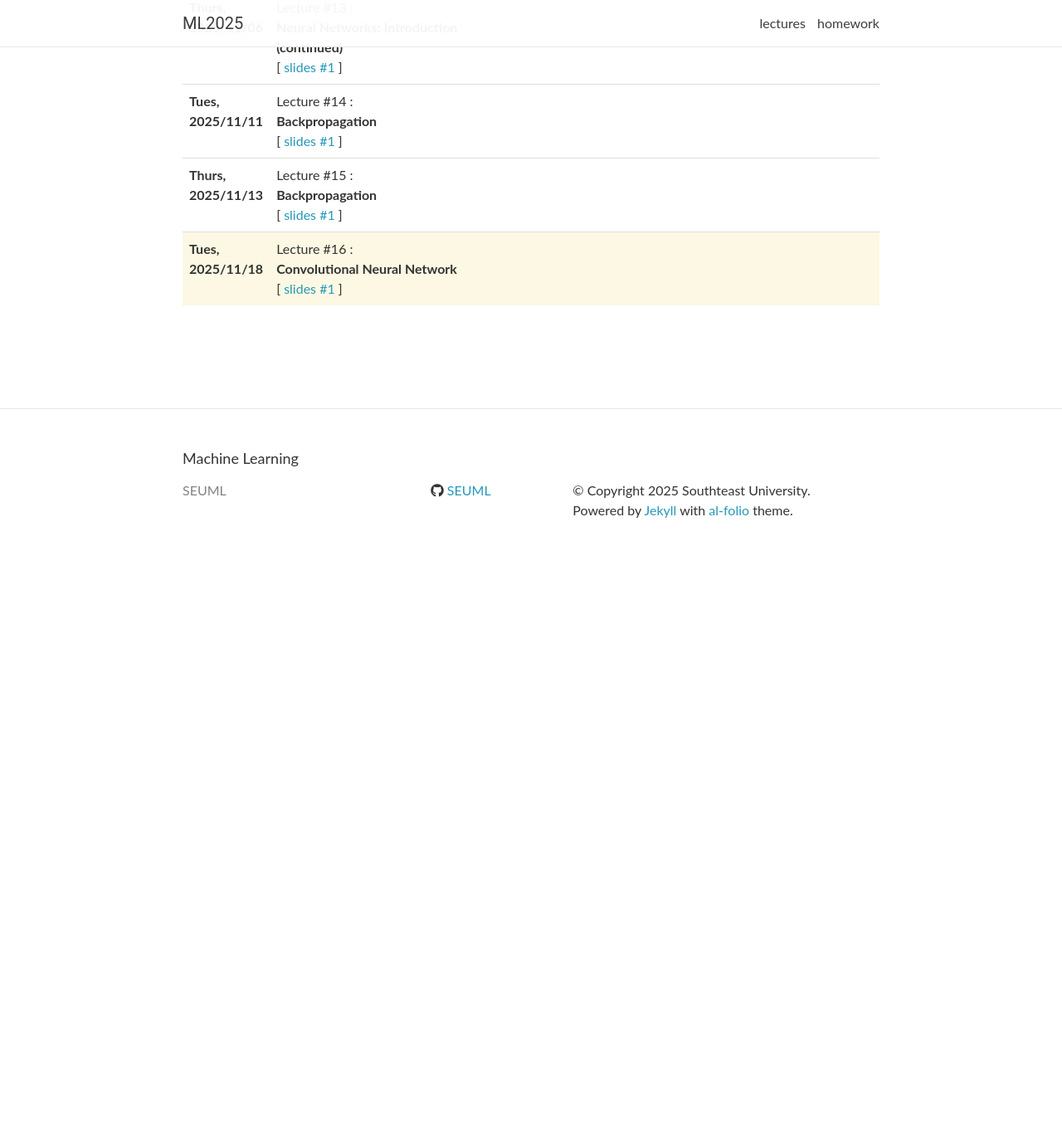
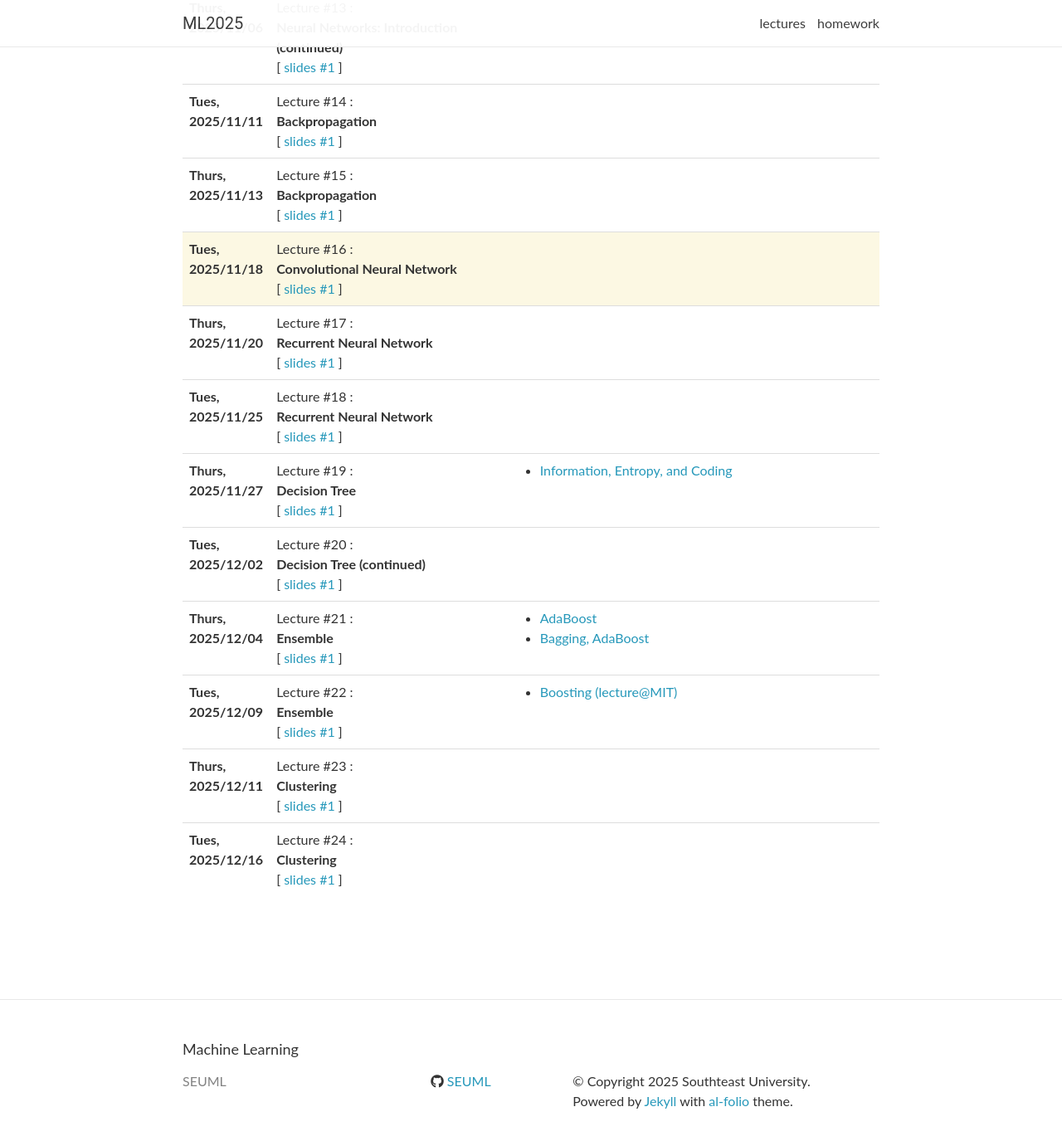
Before and after one commit to SEUML/ml-spring-2025, a Jekyll site: the page built from _pages/lectures.md, in a window 1280 px wide and 1400 px high, scrolled down 1453 px. Shown: the top 1375 px of the window at 83% size. Built offline with Jekyll 4.4.1, drawn with Linux system fonts in a browser that asks for light colours; nearby versions of some CDN libraries; comment, search, counter and statistics services are not loaded; before the commit the page ends 2141 px from its top, so only the background shows below that; some of the changed lines change nothing that is shown.

Commit message:
Uncomment upcoming lectures and add lecture9 slides
Uncommented several upcoming lectures in lectures.yml, making them visible in the schedule. Added lecture9.pdf to the assets/slides directory for use in Recurrent Neural Network lectures.

```diff
--- a/_data/lectures.yml
+++ b/_data/lectures.yml
@@ -129,65 +129,65 @@
   readings:
   logistics:
 
-# - date: Thurs, 2025/11/20
-#   title: >
-#     <strong> Recurrent Neural Network </strong>
-#   slides: "../assets/slides/lecture9.pdf"
-#   readings:
-#   logistics:
+- date: Thurs, 2025/11/20
+  title: >
+    <strong> Recurrent Neural Network </strong>
+  slides: "../assets/slides/lecture9.pdf"
+  readings:
+  logistics:
 
-# - date: Tues, 2025/11/25
-#   title: >
-#     <strong> Recurrent Neural Network </strong>
-#   slides: "../assets/slides/lecture9.pdf"
-#   readings:
-#   logistics:
+- date: Tues, 2025/11/25
+  title: >
+    <strong> Recurrent Neural Network </strong>
+  slides: "../assets/slides/lecture9.pdf"
+  readings:
+  logistics:
 
-# - date: Thurs, 2025/11/27
-#   title: >
-#     <strong> Decision Tree</strong>
-#   slides: "../assets/slides/lecture10.pdf"
-#   readings:
-#     - <a href="https://www.princeton.edu/~cuff/ele201/kulkarni_text/information.pdf" target="_blank"> Information, Entropy, and Coding </a>
-#   logistics:
+- date: Thurs, 2025/11/27
+  title: >
+    <strong> Decision Tree</strong>
+  slides: "../assets/slides/lecture10.pdf"
+  readings:
+    - <a href="https://www.princeton.edu/~cuff/ele201/kulkarni_text/information.pdf" target="_blank"> Information, Entropy, and Coding </a>
+  logistics:
 
-# - date: Tues, 2025/12/02
-#   title: >
-#     <strong> Decision Tree (continued)</strong>
-#   slides: "../assets/slides/lecture10.pdf"
-#   readings:
-#   logistics:
+- date: Tues, 2025/12/02
+  title: >
+    <strong> Decision Tree (continued)</strong>
+  slides: "../assets/slides/lecture10.pdf"
+  readings:
+  logistics:
 
-# - date: Thurs, 2025/12/04
-#   title: >
-#     <strong> Ensemble </strong>
-#   slides: "../assets/slides/lecture11.pdf"
-#   readings:
-#   - <a href="https://www.cs.toronto.edu/~mbrubake/teaching/C11/Handouts/AdaBoost.pdf" target="_blank"> AdaBoost </a>
-#   - <a href="https://www.cs.toronto.edu/~rgrosse/courses/csc311_f20/slides/lec06.pdf" target="_blank"> Bagging, AdaBoost </a>
-#   logistics:
+- date: Thurs, 2025/12/04
+  title: >
+    <strong> Ensemble </strong>
+  slides: "../assets/slides/lecture11.pdf"
+  readings:
+  - <a href="https://www.cs.toronto.edu/~mbrubake/teaching/C11/Handouts/AdaBoost.pdf" target="_blank"> AdaBoost </a>
+  - <a href="https://www.cs.toronto.edu/~rgrosse/courses/csc311_f20/slides/lec06.pdf" target="_blank"> Bagging, AdaBoost </a>
+  logistics:
 
-# - date: Tues, 2025/12/09
-#   title: >
-#     <strong> Ensemble </strong>
-#   slides: "../assets/slides/lecture11.pdf"
-#   readings:
-#   - <a href="https://www.youtube.com/watch?v=UHBmv7qCey4" target="_blank"> Boosting (lecture@MIT) </a>
-#   logistics:
+- date: Tues, 2025/12/09
+  title: >
+    <strong> Ensemble </strong>
+  slides: "../assets/slides/lecture11.pdf"
+  readings:
+  - <a href="https://www.youtube.com/watch?v=UHBmv7qCey4" target="_blank"> Boosting (lecture@MIT) </a>
+  logistics:
 
-# - date: Thurs, 20245/12/11
-#   title: >
-#     <strong> Clustering </strong>
-#   slides: "../assets/slides/lecture12.pdf"
-#   readings:
-#   logistics:
+- date: Thurs, 2025/12/11
+  title: >
+    <strong> Clustering </strong>
+  slides: "../assets/slides/lecture12.pdf"
+  readings:
+  logistics:
 
-# - date: Tues, 2025/12/16
-#   title: >
-#     <strong> Clustering </strong>
-#   slides: "../assets/slides/lecture12.pdf"
-#   readings:
-#   logistics:
+- date: Tues, 2025/12/16
+  title: >
+    <strong> Clustering </strong>
+  slides: "../assets/slides/lecture12.pdf"
+  readings:
+  logistics:
 
 # - date: Thurs, 2025/12/25
 #   title: >
```
Also changed, not shown: 1 other file.
